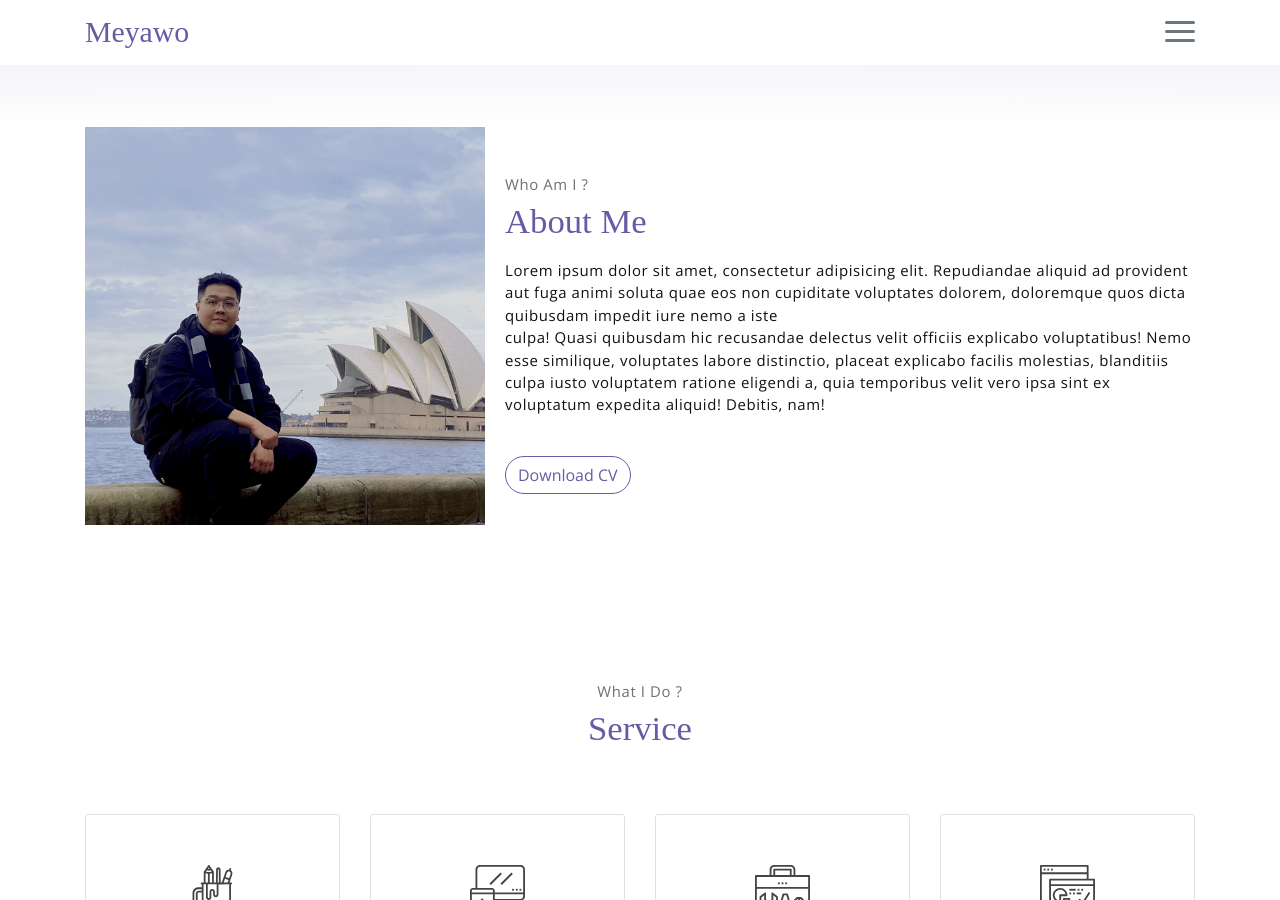
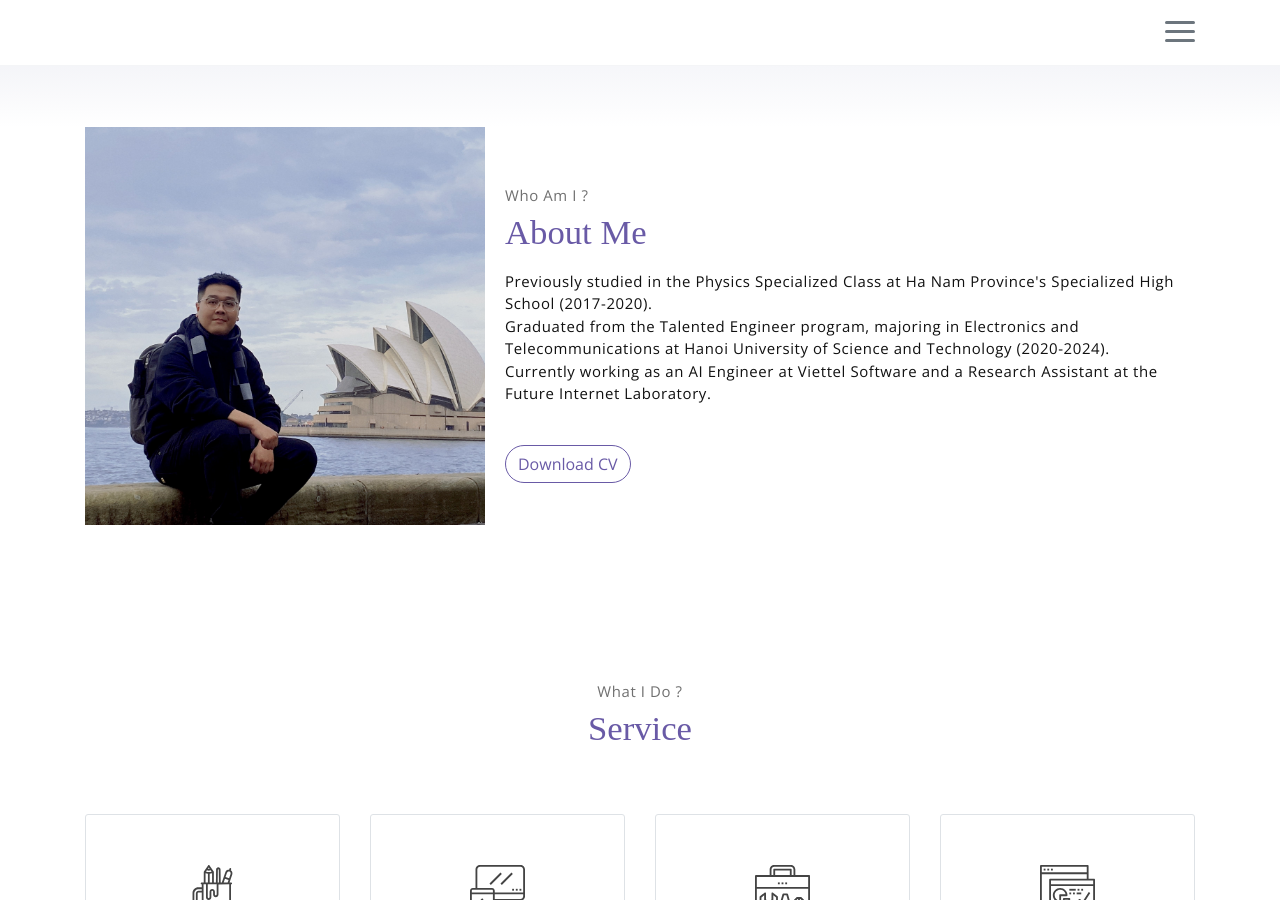
Before and after one commit to luannt0801/luannt0801.github.io, a Jekyll site: the page built from index.markdown, in a window 1280 px wide and 900 px high, scrolled down 773 px. Built offline with Jekyll 4.4.1, drawn with Linux system fonts in a browser that asks for light colours; some web fonts are replaced.

Commit message:
build cv and about me

```diff
--- a/_layouts/home.html
+++ b/_layouts/home.html
@@ -16,7 +16,7 @@
     <!-- Page Navbar -->
     <nav class="custom-navbar" data-spy="affix" data-offset-top="20">
         <div class="container">
-            <a class="logo" href="#">Meyawo</a>
+            <!-- <a class="logo" href="#">Welcome to my blog</a>          -->
             <ul class="nav">
                 <li class="item">
                     <a class="link" href="#home">Home</a>
@@ -53,8 +53,9 @@
         <div class="overlay"></div>
         <div class="header-content container">
             <h1 class="header-title">
-                <span class="up">HI!</span>
-                <span class="down">I am Luan Nguyen</span>
+                <span class="up" style="font-size: 70px;">HI!</span>
+                <!-- <span class="down">I am Luan Nguyen</span> -->
+                <span class="down" style="font-size: 60px;">I am Luan Nguyen</span>
             </h1>
             <p class="header-subtitle">AI Engineer</p>
 
@@ -75,10 +76,12 @@
                     <p class="section-subtitle">Who Am I ?</p>
                     <h2 class="section-title mb-3">About Me</h2>
                     <p>
-                        Lorem ipsum dolor sit amet, consectetur adipisicing elit. Repudiandae aliquid ad provident aut fuga animi soluta quae eos non cupiditate voluptates dolorem, doloremque quos dicta quibusdam impedit iure nemo a iste
-                        <br>culpa! Quasi quibusdam hic recusandae delectus velit officiis explicabo voluptatibus! Nemo esse similique, voluptates labore distinctio, placeat explicabo facilis molestias, blanditiis culpa iusto voluptatem ratione eligendi a, quia temporibus velit vero ipsa sint ex voluptatum expedita aliquid! Debitis, nam!
+                        Previously studied in the Physics Specialized Class at Ha Nam Province's Specialized High School (2017-2020).
+                        <br>Graduated from the Talented Engineer program, majoring in Electronics and Telecommunications at Hanoi University of Science and Technology (2020-2024).
+                        <br>Currently working as an AI Engineer at Viettel Software and a Research Assistant at the Future Internet Laboratory.
                     </p>
-                    <button class="btn-rounded btn btn-outline-primary mt-4">Download CV</button>
+                    <!-- <button class="btn-rounded btn btn-outline-primary mt-4">Download CV</button> -->
+                    <a href="assets/files/CV_Nguyen_Thanh_Luan_AI_Engineer.pdf" class="btn-rounded btn btn-outline-primary mt-4" download>Download CV</a>
                 </div>
             </div><!-- end of about wrapper -->
         </div><!-- end of container -->
--- a/about.markdown
+++ /dev/null
@@ -1,5 +0,0 @@
----
-layout: page
-title: About
-permalink: /about/
----
```
Also changed, not shown: 1 other file.
